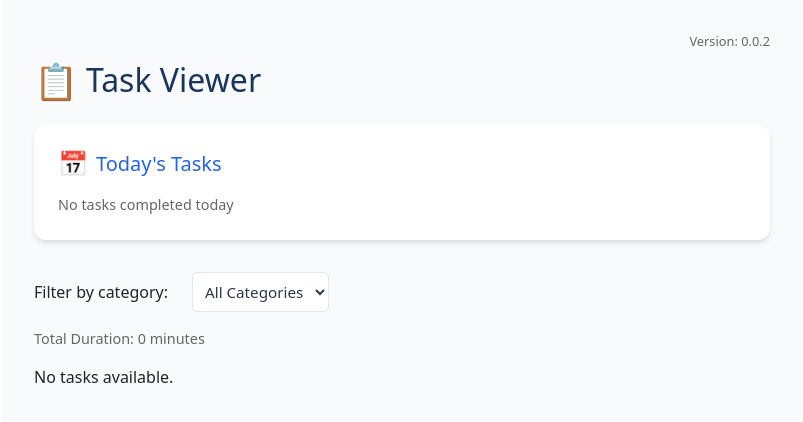
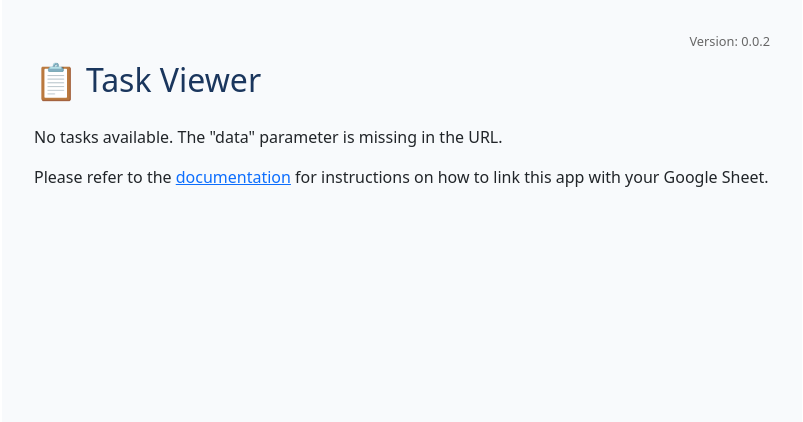
Before and after one commit to nirmalyohannan/google-sheet-tasks, a React (Vite) app: page / in a window 1280 px wide. Shown: the top 422 px of the page, without its empty margins (238-1041 px from the left). Built offline with nearby package versions, Linux system fonts and the light colour scheme.

Commit message:
Added no data warning and link to project documentation

```diff
--- a/src/App.tsx
+++ b/src/App.tsx
@@ -54,6 +54,13 @@ function App() {
           </button>
         )}
       </h2>
+      {tasks.length === 0 ? (
+        <div>
+          <p>No tasks available. The "data" parameter is missing in the URL.</p>
+          <p>Please refer to the <a href="https://github.com/nirmalyohannan/google-sheet-tasks#" target="_blank" rel="noopener noreferrer">documentation</a> for instructions on how to link this app with your Google Sheet.</p>
+        </div>
+      ) : (
+        <>
           <TodayTasks tasks={tasks} />
           <div style={{ marginBottom: '1rem' }}>
             <CategorySelector
@@ -67,9 +74,6 @@ function App() {
                 .reduce((total, task) => total + task.duration, 0)} minutes
             </div>
           </div>
-      {tasks.length === 0 ? (
-        <p>No tasks available.</p>
-      ) : (
           <ul style={{ listStyle: "none", padding: 0 }}>
             {tasks
               .filter(task => selectedCategory === 'All' || task.category === selectedCategory)
@@ -77,6 +81,7 @@ function App() {
                 <TaskCard key={index} task={task} />
               ))}
           </ul>
+        </>
       )}
     </div>
   );
```
Lines whose indentation alone changed are shown as unchanged.
